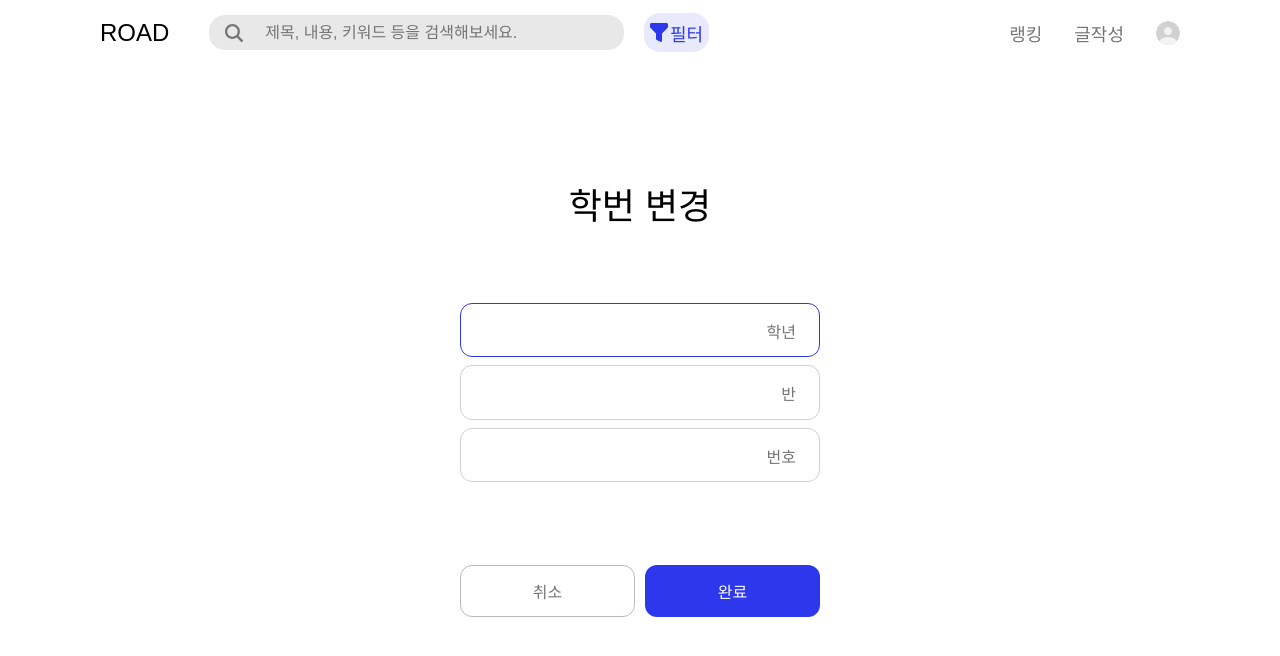
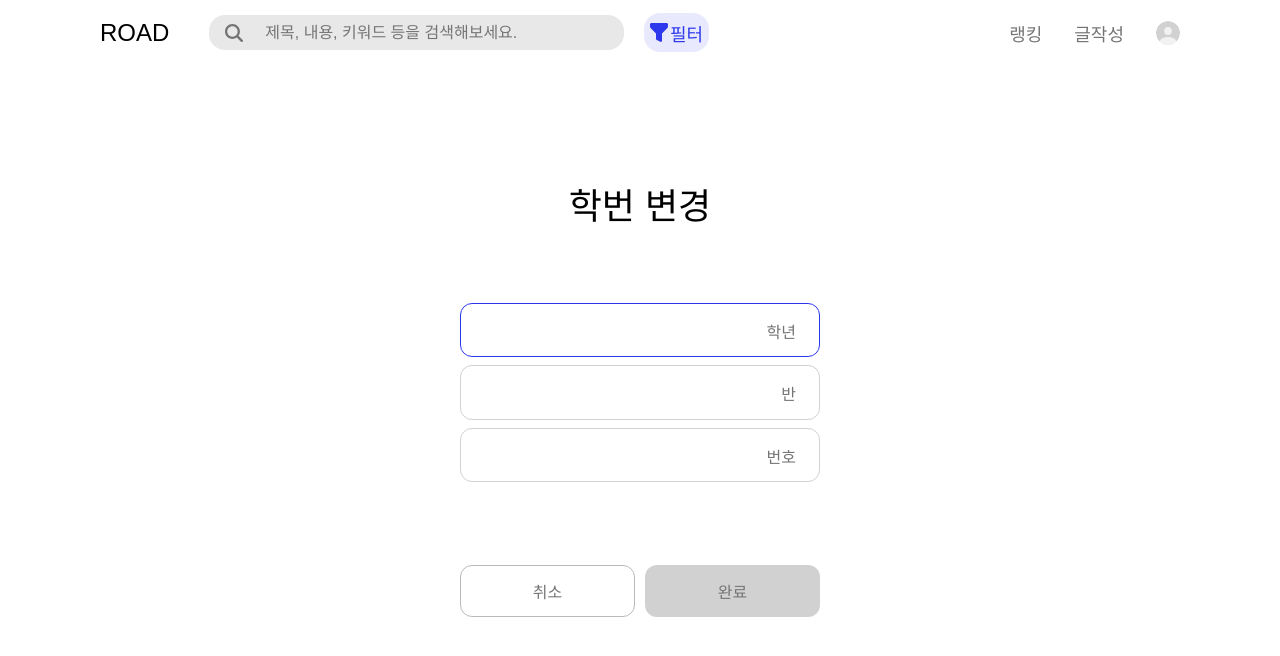
Before and after one commit to Log-Road/Road-FrontEnd, a React (Create React App) app: page /changeStudentID in a window 1280 px wide. Shown: the top 656 px of the page. Built offline with nearby package versions, Linux system fonts and the light colour scheme.

Commit message:
♻️ :: 버튼 활성화 비활성화 색 지정

```diff
--- a/src/pages/ChangeStudentID.tsx
+++ b/src/pages/ChangeStudentID.tsx
@@ -6,6 +6,10 @@ import Header from "../components/Header";
 interface InfoItem {
     info : string;
     maxlength: number
+}
+
+interface ChangeButtonProps {
+    changeButtonActive : boolean
 }
 
 export default function ChangeStudentID() {
@@ -21,7 +25,8 @@ export default function ChangeStudentID() {
         class: "",
         studentId: ""
     })
-    const [error, setError] = useState<String>("")
+    const [error, setError] = useState<string>("")
+    const [changeButtonActive, setChangeButtonActive] = useState<boolean>(false)
 
     const changeInputValue = (e: React.ChangeEvent<HTMLInputElement>, index: number) => {
         const newValue = e.target.value;
@@ -55,7 +60,7 @@ export default function ChangeStudentID() {
                     </Wrap>
                     <ButtonWrap>
                         <CancelButton>취소</CancelButton>
-                        <CompleteButton>완료</CompleteButton>
+                        <CompleteButton changeButtonActive={changeButtonActive}>완료</CompleteButton>
                     </ButtonWrap>
                 </Contents>
             </Container>
@@ -153,13 +158,13 @@ font-size: 1em;
 }
 `
 
-const CompleteButton = styled.div`
+const CompleteButton = styled.div<ChangeButtonProps>`
 width: 175px;
 height: 52px;
 border: none;
 border-radius: 0.75em;
-background-color: ${colors.Main};
-color: #fff;
+background-color: ${({changeButtonActive}) => changeButtonActive? colors.Main : colors.Gray["gray 200"]};
+color: ${({changeButtonActive}) => changeButtonActive? colors.White : colors.gray2};
 display: flex;
 justify-content: center;
 align-items: center;
@@ -167,6 +172,6 @@ font-family: 'Pretendard-Medium';
 font-size: 1em;
 
 &:hover {
-    background-color: ${colors.Blue["main 600"]};
+    background-color:${({changeButtonActive}) => changeButtonActive? colors.Main : colors.Gray["gray 300"]};
 }
 `
```
